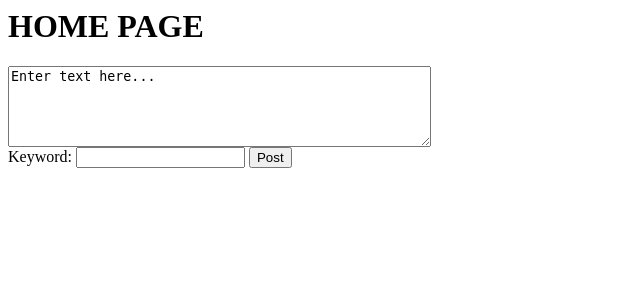
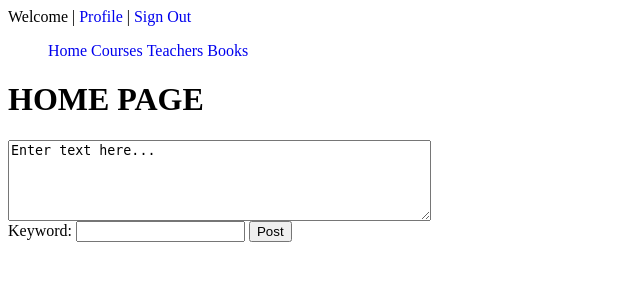
Before and after one commit to BenMGilman/csci445final, a PHP site: page /homepage.php in a window 1280 px wide. Shown: the top 300 px of the page, without its empty margins (0-640 px from the left). Run offline with PHP 8.4, Linux system fonts and the light colour scheme; data that the repository does not hold is empty.

Commit message:
changed the header a bit

```diff
--- a/header.php
+++ b/header.php
@@ -1,8 +1,15 @@
 <?php
-	echo '<header>
-		<ul>
-			<li><a href="homepage.php">Home</a></li>
-			<li><a href="userpage.php">Me</a></li>
-		</ul>
-	</header>';
+	echo 	'<nav class="navbar">
+				<div id="header">
+					<div id="right">
+						Welcome <?php echo $username; ?> | <a href="userpage.php" style="text-decoration: none">Profile</a> | <a href="index.php" style="text-decoration: none">Sign Out</a>
+					</div>
+					<ul id="pagenav">
+						<li style="list-style-type: none"><a href="homepage.php">Home</a></li>
+						<li style="list-style-type: none"><a href="homepage.php">Courses</a></li>
+						<li style="list-style-type: none"><a href="homepage.php">Teachers</a></li>
+						<li style="list-style-type: none"><a href="homepage.php">Books</a></li>
+					</ul>
+				</div>
+			</nav>';
 ?>
--- a/homepage.php
+++ b/homepage.php
@@ -34,9 +34,11 @@
 ?>
 <html>
 <head>
+	<link rel="stylesheet" type="text/css" href="style.css" />
 	<title>HOME PAGE</title>
 </head>
 <body>
+<?php include_once('header.php'); ?>
 <h1>HOME PAGE</h1>
 <table>
 <?php
--- a/index.php
+++ b/index.php
@@ -43,6 +43,7 @@ $query = "select * from login;";
 ?>
 <html>
 <head>
+	<link rel="stylesheet" type="text/css" href="style.css" />
 	<title>CSM ADVICE</title>
 </head>
 <body>
--- a/register.php
+++ b/register.php
@@ -7,6 +7,7 @@
 ?>
 <html>
 <head>
+	<link rel="stylesheet" type="text/css" href="style.css" />
 	<title>REGISTER PAGE</title>
 </head>
 <body>
--- /dev/null
+++ b/style.css
@@ -0,0 +1,12 @@
+#right a {
+	text-decoration: none;
+}
+
+#pagenav li {
+	list-style-type: none;
+	display: inline;
+}
+
+#pagenav li a {
+	text-decoration: none;
+}
--- a/userpage.php
+++ b/userpage.php
@@ -10,10 +10,11 @@
 ?>
 <html>
 <head>
+	<link rel="stylesheet" type="text/css" href="style.css" />
 	<title>USER PAGE</title>
 </head>
+<body>
 <?php include_once('header.php'); ?>
-<body>
 <h1>USERNAME</h1>
 <?php
 // gets the blob from the database
```
